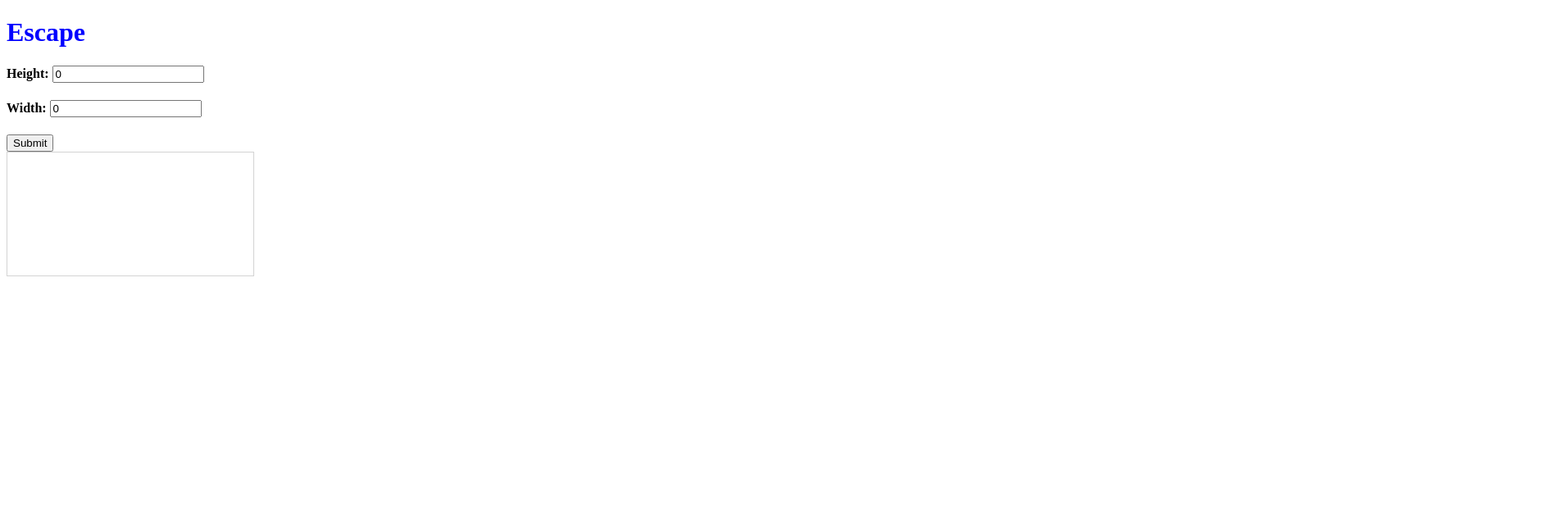
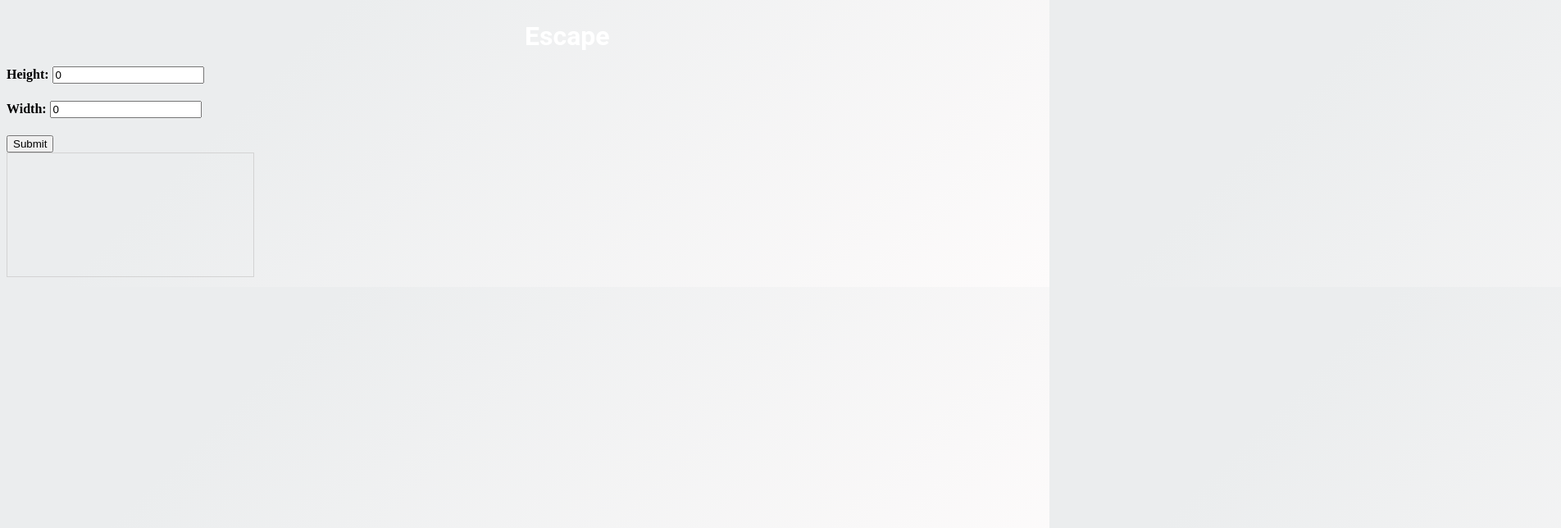
Before and after one commit to Sleightly/Escape, a website: page public/views/index.html in a window 1280 px wide. Shown: the top 644 px of the page at 82% size, 1904 px wide, since content can reach past the window. Drawn offline with Linux system fonts and the light colour scheme; files that its build step writes are made by us from their sources; files whose address does not match are found by name.

Commit message:
style changes

```diff
--- a/public/style/style.css
+++ b/public/style/style.css
@@ -1,3 +1,19 @@
 h1 {
-    color:blue;
+  top: 50%;
+  left: 50%;
+  color:white;
+  transform: translate(50%,10%);
+  font-family: "Roboto", sans-serif;
+    /* background-color: red; */
   }
+
+body{
+  background-color: #fdfbfb;
+  background-image: linear-gradient(315deg, #fdfbfb 0%, #ebedee 74%);}
+/* .form {
+  color:#488448;
+}
+
+.map {
+
+} */
--- a/public/views/index.html
+++ b/public/views/index.html
@@ -3,20 +3,20 @@
   <head>
     <link rel="stylesheet" type="text/css" href="style.css">
     <meta charset="utf-8">
-    <title>Hello World</title>
+    <title>Escape</title>
   </head>
   <body>
     <div>
       <h1>Escape</h1>
     </div>
-    <div>
+    <div class="form">
       <form action= >
         <h4>Height: <input type="number" name="height" value=0> </h4>
         <h4>Width: <input type="number" name="width" value=0> </h4>
         <input type="button" onclick="getDimensions()" value="Submit">
       </form>
     </div>
-    <div>
+    <div class="map">
       <canvas id="myCanvas" width="" height=""
       style="border:1px solid #d3d3d3;">
       </canvas>
```
Also changed, not shown: 1 other file.
